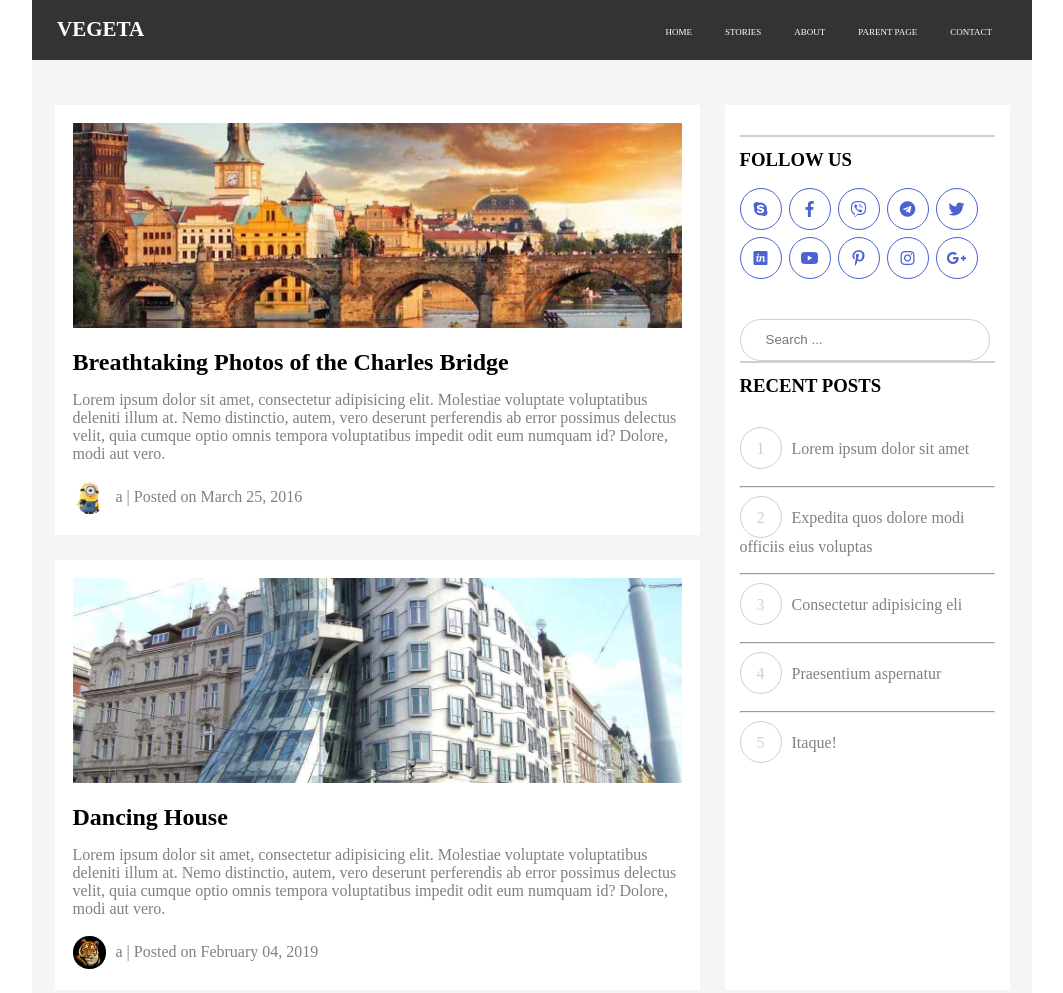
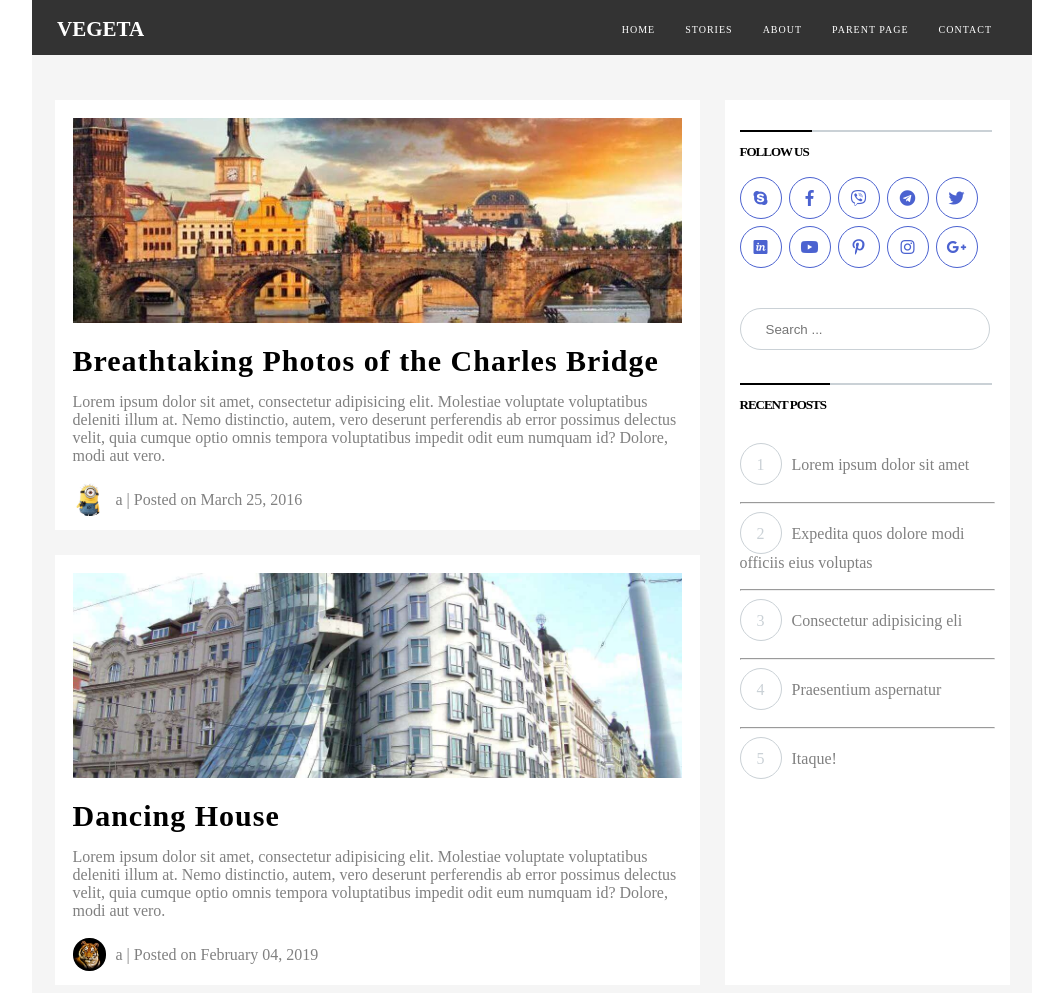
Before and after one commit to Maximumstart-initial-course/olga-b6-001, a website: page eight-lesson/blog.html in a window 1280 px wide. Shown: the whole page, without its empty margins (108-1171 px from the left). Drawn offline with Linux system fonts and the light colour scheme.

Commit message:
Доделала блог д.з. 8

```diff
--- a/eight-lesson/blog.css
+++ b/eight-lesson/blog.css
@@ -19,12 +19,14 @@ body {
 .header-nav {
 	display: flex;
 	justify-content: space-between;
+	height: 55px;
 }
 .logo {
 	text-decoration: none;
 	color: white;
 	margin-left: 25px;
 	font-size: 14px;
+
 }
 .nav-menu {
 	display: flex;
@@ -34,7 +36,7 @@ body {
 }
 .nav-menu .nav-list {
     list-style-type: none;
-    margin-right: 33px;
+    margin-right: 30px;
 }
 .nav-menu .nav-list:last-child {
     margin-right: 40px;
@@ -42,7 +44,8 @@ body {
 .nav-link {
 	text-decoration: none;
     color: white;
-    font-size: 9px;
+    font-size: 10px;
+    letter-spacing: 1px;
 }
 .all-content {
 	width: 1000px;
@@ -108,6 +111,8 @@ body {
 	text-decoration: none;
 }
 h2 {
+	font-size: 30px;
+	letter-spacing: 1px;
 	margin: 0;
 	margin-top: 17px;
 }
@@ -121,11 +126,25 @@ h2 {
 	padding: 30px 15px;
 }
 h3 {
+	font-size: 13px;
+	letter-spacing: -1px;
 	margin: 0;
-	border-top: 2px solid #cad1d6;
 	padding-top: 12px;
 }
 
+.grey-line {
+	width: 252px;
+	height: 2px;
+	background-color: #cad1d6;
+}
+.black-line {
+	width: 72px;
+	height: 2px;
+	background-color: black;
+}
+.line-recent{
+	width: 90px;
+}
 .icon {
 	display: flex;
 	flex-wrap: wrap;
@@ -156,6 +175,7 @@ h3 {
 	border-radius: 30px;
 	color: #cad1d6;
 	padding-left: 25px;
+	margin-bottom: 33px;
 }
 
 .form-search:focus {
--- a/eight-lesson/blog.html
+++ b/eight-lesson/blog.html
@@ -83,6 +83,9 @@
 			<div class="right-menu">
 
 				<div class="icon-search">
+					<div class="grey-line">
+						<div class="black-line"></div>
+					</div>
 
 				<h3>FOLLOW US</h3>
 
@@ -139,6 +142,10 @@
 
 				<div class="recent-posts">
 
+					<div class="grey-line">
+						<div class="black-line line-recent"></div>
+					</div>
+
 				<h3>RECENT POSTS</h3>
 				<ol class="posts">
 
```
